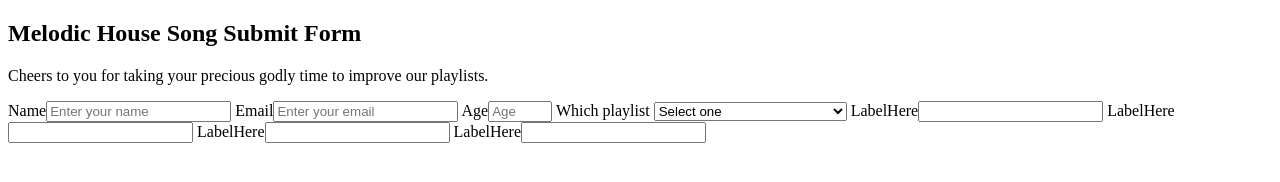
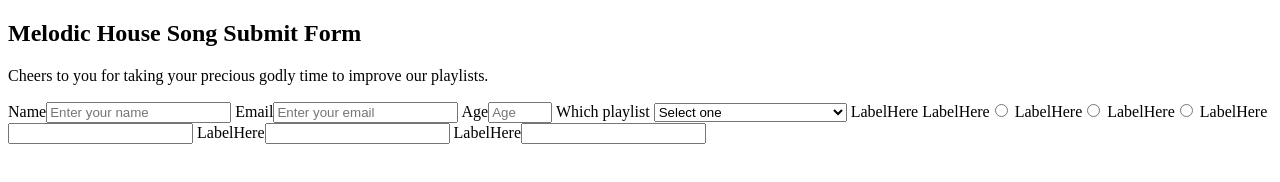
Before and after one commit to munasikawa/FreeCodeCamp, a plain HTML site: page 00 Responsive Web Design/PROJECT/index.html in a window 1280 px wide. Drawn offline with Linux system fonts and the light colour scheme.

Commit message:
Radio Buttons

```diff
--- a/00 Responsive Web Design/PROJECT/index.html
+++ b/00 Responsive Web Design/PROJECT/index.html
@@ -1,3 +1,5 @@
+<!DOCTYPE html>
+<!-- HTML START -->
 <!DOCTYPE html>
 <!-- HTML START -->
 <html lang="en">
@@ -66,9 +68,37 @@
           <option value="10">Deep Focus</option>
         </select>
       </label>
+
+      <!-- RADIO BUTTONS -->
+      <label for="">LabelHere</label>
       <label for=""
-        >LabelHere<input id="" class="" name="" type="" placeholder=""
+        >LabelHere<input
+          id=""
+          class=""
+          name=""
+          type="radio"
+          placeholder=""
+          value=""
       /></label>
+      <label for=""
+        >LabelHere<input
+          id=""
+          class=""
+          name=""
+          type="radio"
+          placeholder=""
+          value=""
+      /></label>
+      <label for=""
+        >LabelHere<input
+          id=""
+          class=""
+          name=""
+          type="radio"
+          placeholder=""
+          value=""
+      /></label>
+
       <label for=""
         >LabelHere<input id="" class="" name="" type="" placeholder=""
       /></label>
```
Also changed, not shown: Form Validation/index.html (+1 -1 lines).
